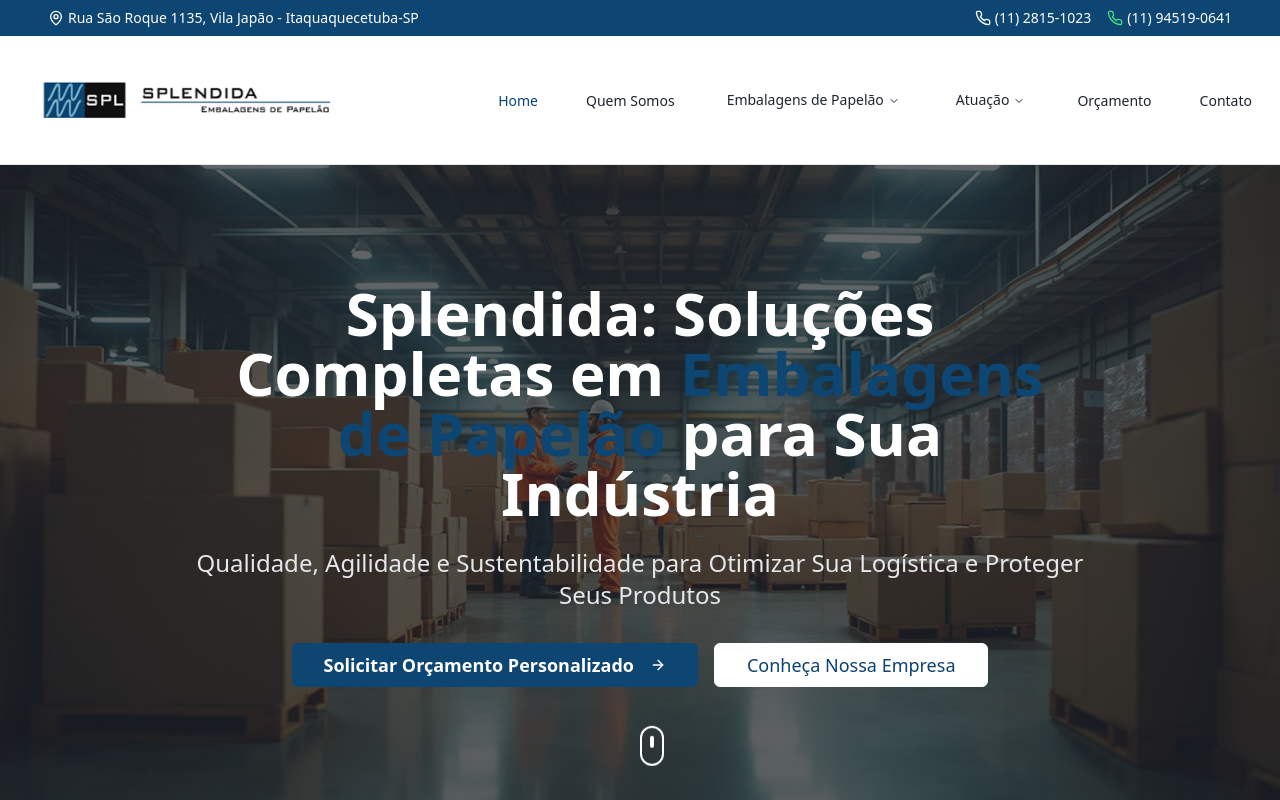
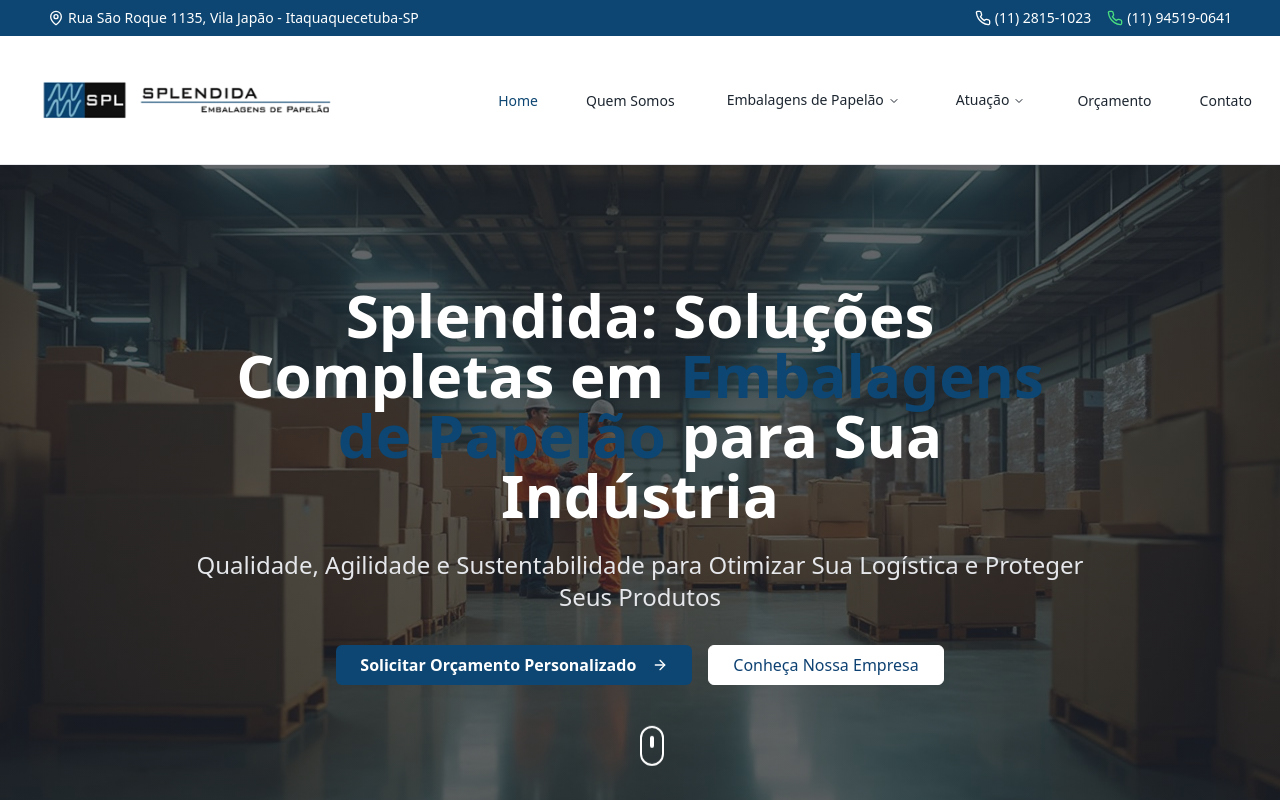
Before and after one commit to petrosinoo/splendida-reimagined-packaging, a React (Vite) app: page / in a window 1280 px wide. Shown: the top 800 px of the page. Built offline with nearby package versions, Linux system fonts and the light colour scheme.

Commit message:
Ajustar tamanho e centralizar botão
Ajustei o tamanho do botão "Conheça Nossa Empresa" e o centralizei para dispositivos móveis.

```diff
--- a/src/components/Hero.tsx
+++ b/src/components/Hero.tsx
@@ -28,27 +28,27 @@ const Hero = () => {
           <div className="flex flex-col sm:flex-row gap-4 justify-center items-center">
             <Button
               asChild
-              size="lg"
-              className="bg-secondary hover:bg-secondary/90 text-secondary-foreground px-8 py-4 text-lg font-semibold"
+              size="default"
+              className="bg-secondary hover:bg-secondary/90 text-secondary-foreground px-6 py-3 text-base font-semibold w-full sm:w-auto"
             >
               <a
                 href="https://splendidaembalagens.com.br/orcamento/"
                 target="_blank"
                 rel="noopener noreferrer"
-                className="flex items-center space-x-2"
+                className="flex items-center justify-center space-x-2"
               >
                 <span>Solicitar Orçamento Personalizado</span>
-                <ArrowRight className="h-5 w-5" />
+                <ArrowRight className="h-4 w-4" />
               </a>
             </Button>
 
             <Button
               asChild
               variant="outline"
-              size="lg"
-              className="border-white text-[#0d4172] bg-white hover:bg-[#e3e3e3] hover:text-[#0d4172] px-8 py-4 text-lg"
+              size="default"
+              className="border-white text-[#0d4172] bg-white hover:bg-[#e3e3e3] hover:text-[#0d4172] px-6 py-3 text-base w-full sm:w-auto"
             >
-              <Link to="/quem-somos">
+              <Link to="/quem-somos" className="flex items-center justify-center">
                 Conheça Nossa Empresa
               </Link>
             </Button>
```
